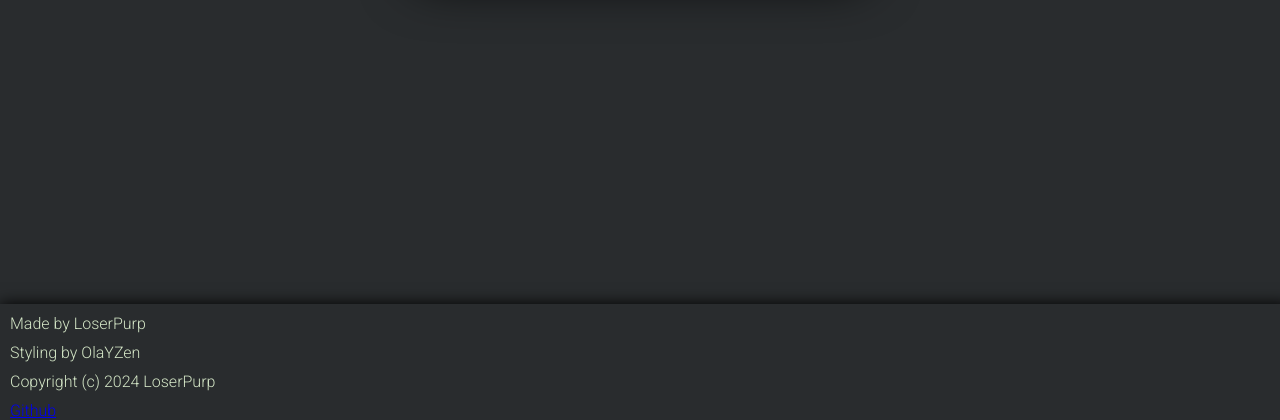
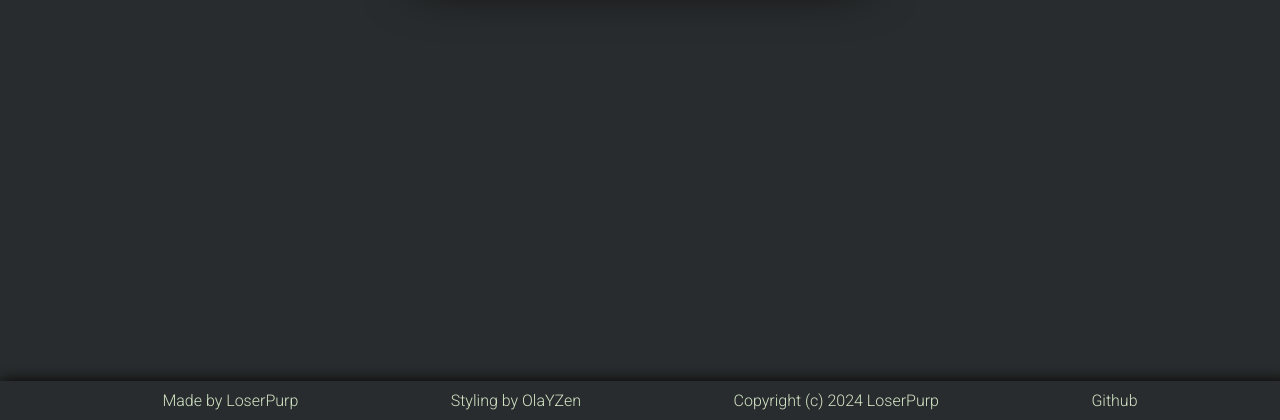
Before and after one commit to LoserPurp/user-password-changer, a Flask app: page / in a window 1280 px wide. Shown: the part 380-800 px from the top of the page. Run offline with Flask 3, Linux system fonts and the light colour scheme; some libraries are stand-ins or nearby versions.

Commit message:
Changes to footer

```diff
--- a/static/styles.css
+++ b/static/styles.css
@@ -74,6 +74,9 @@ footer {
     width: 100%;
     padding-left: 10px;
     box-shadow: black 0px 0px 15px;
+    display: flex;
+    justify-content: space-between;
+    align-items: center;
 }
 
 ul.messages {
@@ -102,10 +105,6 @@ ul.messages {
     transition: background-color .4s;
 }
 
-/* #githubLink {
-    gjer sann den e på venste sida
-} */
-
 .weak {
     background-color: #e74c3c !important;
 }
@@ -128,3 +127,9 @@ i#newPasswordshowPassword, i#repeatPasswordshowPassword, #oldPasswordshowPasswor
     width: 20px;
     text-align: center;
 }
+
+a {
+    text-decoration: none;
+    color: inherit;
+    cursor: text;
+}
--- a/templates/index.html
+++ b/templates/index.html
@@ -52,11 +52,12 @@
         {% endif %}
     {% endwith %}
     <footer>
+        <p></p>
         <p>Made by LoserPurp</p>
         <p>Styling by OlaYZen</p>
-        <p id="CC">Copyright (c) 2024 LoserPurp</p>
-        <a id="githubLink" href="https://github.com/LoserPurp/user-password-changer">Github</a>
-        <!-- <p class="license">The site operates under the MIT License.</p>   -->
+        <a id="CC" href="https://github.com/LoserPurp/user-password-changer/blob/main/LICENSE" target="_blank">Copyright (c) 2024 LoserPurp</a>
+        <a id="githubLink" href="https://github.com/LoserPurp/user-password-changer" target="_blank">Github</a>
+        <p></p>
     </footer>
 
 </body>
```
